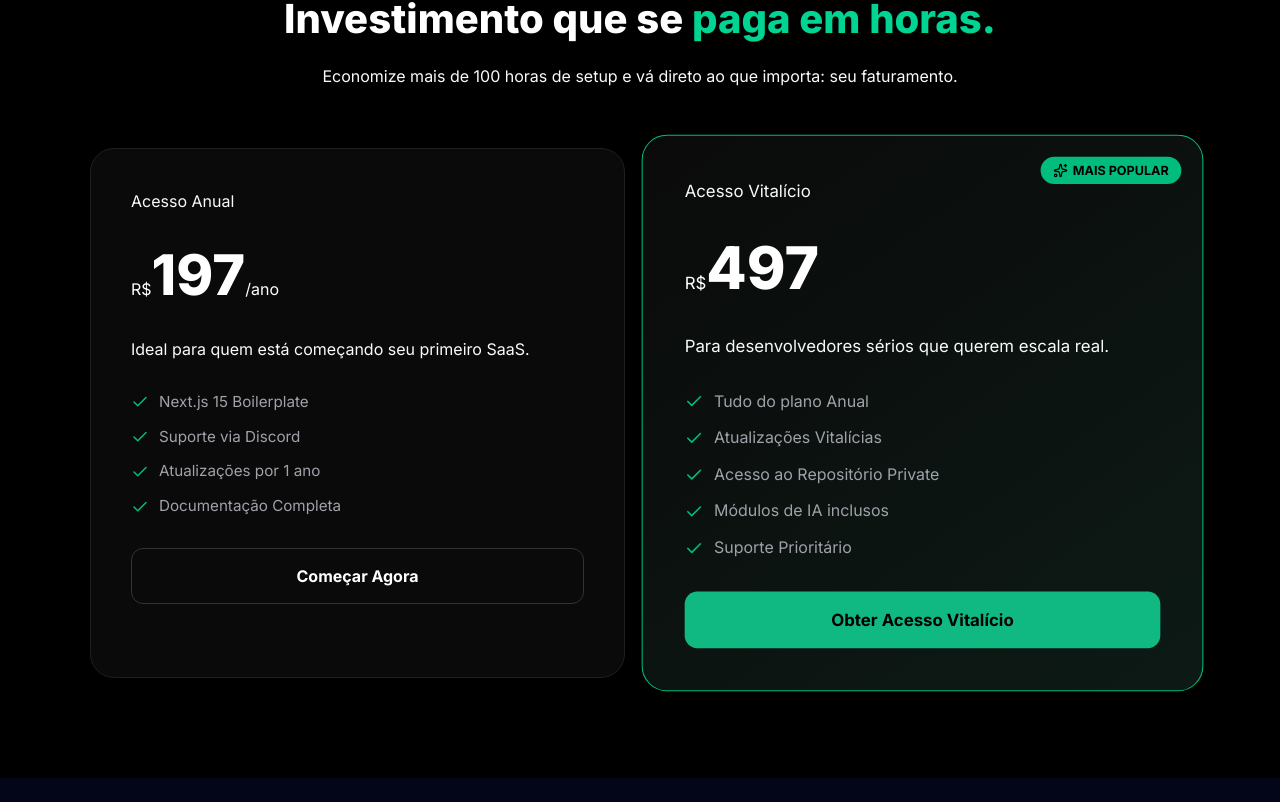
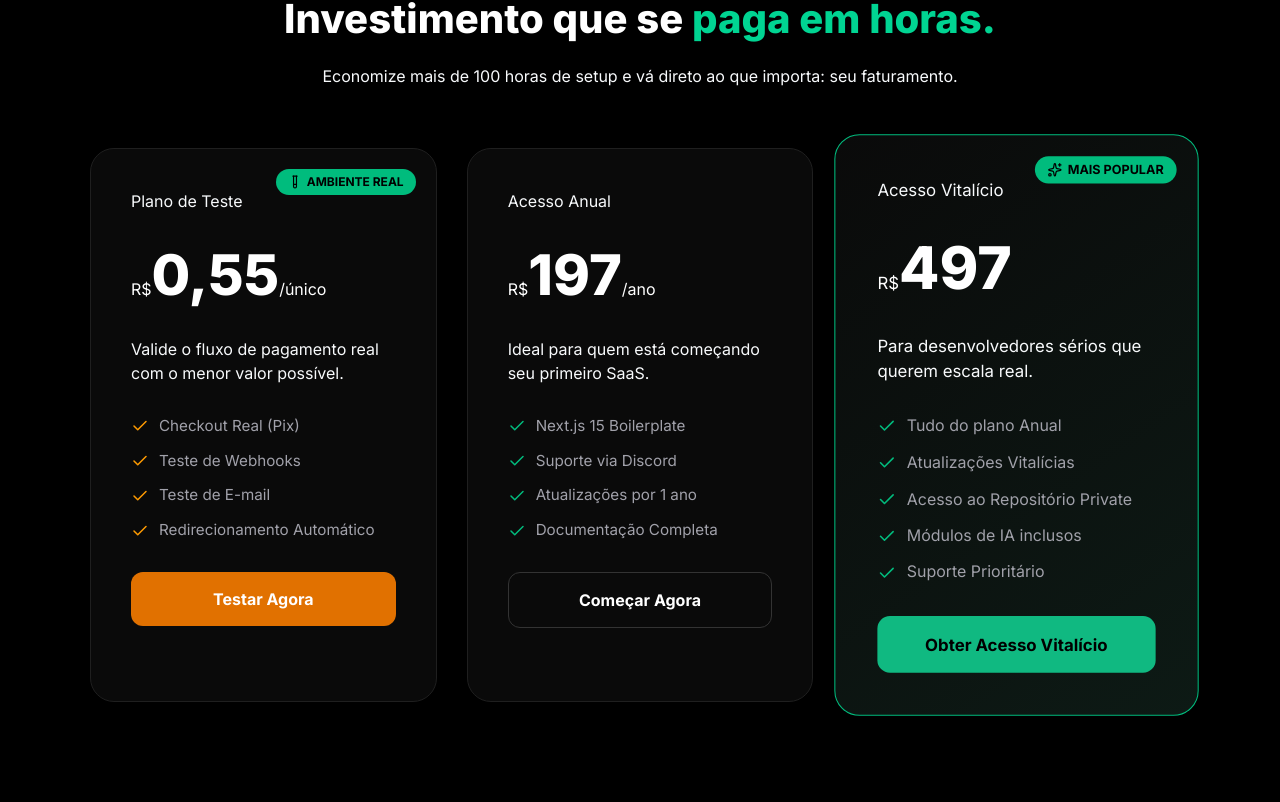
Before and after one commit to DemetriodosAnjos/my-ebook-checkout, a Next.js app: page / in a window 1280 px wide. Shown: the part 1830-2632 px from the top of the page. Before the commit the page ends 2608 px from the top, so only its background shows below. Built offline with nearby package versions, Linux system fonts and the light colour scheme; no server answers; what mercadopago would draw is missing.

Commit message:
feat: add test plan (R$ 0.55) to pricing UI and backend validation

```diff
--- a/src/components/checkout/checkoutBack.ts
+++ b/src/components/checkout/checkoutBack.ts
@@ -21,6 +21,7 @@ const client = new MercadoPagoConfig({
 const preferenceClient = new Preference(client);
 
 const PLAN_PRICES: Record<string, number> = {
+  teste: 0.55,
   anual: 197.0,
   vitalicio: 497.0,
 };
--- a/src/components/landing/Pricing.tsx
+++ b/src/components/landing/Pricing.tsx
@@ -1,7 +1,7 @@
 "use client";
 
 import React, { useState } from "react";
-import { Check, Sparkles } from "lucide-react";
+import { Check, Sparkles, TestTube } from "lucide-react"; // Importei TestTube para o ícone de teste
 import CheckoutModal from "../checkout/CheckoutModal";
 import "./Pricing.css";
 
@@ -13,6 +13,23 @@ const Pricing = () => {
   } | null>(null);
 
   const plans = [
+    {
+      id: "teste", // ID que deve bater com o backend
+      name: "Plano de Teste",
+      price: "R$ 0,55",
+      period: "/único",
+      description:
+        "Valide o fluxo de pagamento real com o menor valor possível.",
+      features: [
+        "Checkout Real (Pix)",
+        "Teste de Webhooks",
+        "Teste de E-mail",
+        "Redirecionamento Automático",
+      ],
+      button: "Testar Agora",
+      highlight: false,
+      isTest: true, // Flag opcional para estilização
+    },
     {
       id: "anual",
       name: "Acesso Anual",
@@ -66,11 +83,18 @@ const Pricing = () => {
               key={plan.id}
               className={`pricing__card ${
                 plan.highlight ? "pricing__card--highlight" : ""
-              }`}
+              } ${plan.isTest ? "pricing__card--test" : ""}`}
             >
               {plan.highlight && (
                 <div className="pricing__badge">
                   <Sparkles size={14} /> MAIS POPULAR
+                </div>
+              )}
+
+              {/* Badge visual para o plano de teste */}
+              {plan.isTest && (
+                <div className="pricing__badge bg-amber-500/20 text-amber-400 border-amber-500/30">
+                  <TestTube size={14} /> AMBIENTE REAL
                 </div>
               )}
 
@@ -89,7 +113,13 @@ const Pricing = () => {
               <ul className="pricing__features">
                 {plan.features.map((feat, idx) => (
                   <li key={idx} className="pricing__feature">
-                    <Check size={18} className="text-emerald-500" /> {feat}
+                    <Check
+                      size={18}
+                      className={
+                        plan.isTest ? "text-amber-500" : "text-emerald-500"
+                      }
+                    />{" "}
+                    {feat}
                   </li>
                 ))}
               </ul>
@@ -105,6 +135,8 @@ const Pricing = () => {
                 className={`pricing__button ${
                   plan.highlight
                     ? "pricing__button--primary"
+                    : plan.isTest
+                    ? "bg-amber-600 hover:bg-amber-700 text-white"
                     : "pricing__button--outline"
                 }`}
               >
@@ -115,7 +147,6 @@ const Pricing = () => {
         </div>
       </div>
 
-      {/* Modal renderizado fora do grid para evitar conflitos de layout */}
       {selectedPlan && (
         <CheckoutModal
           isOpen={true}
```
